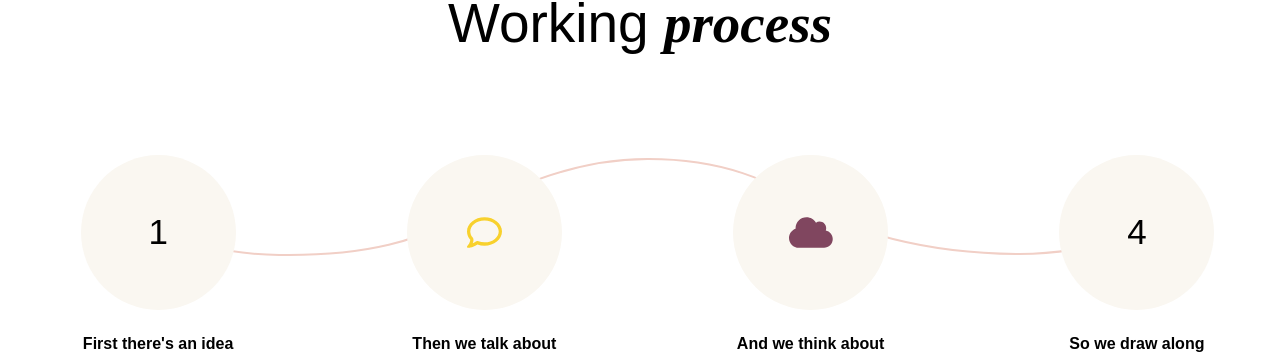
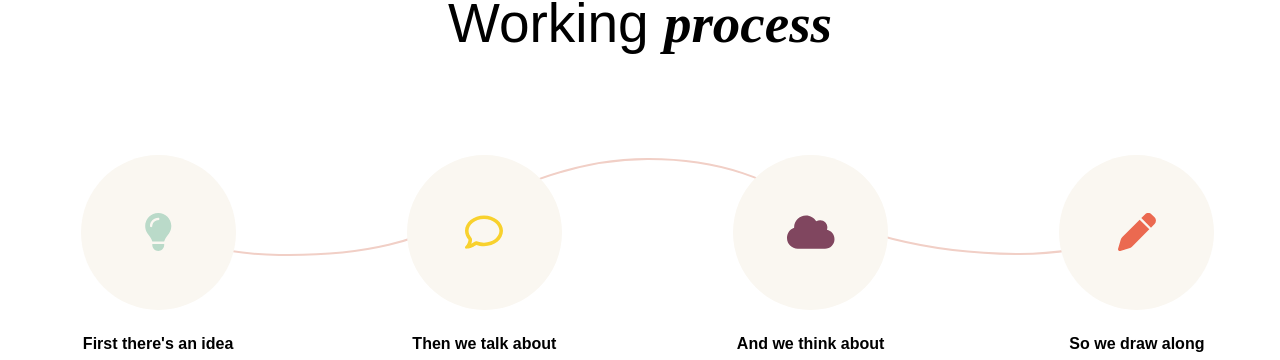
Before and after one commit to MirkoCherchi/proj-html-vuejs, a Vue app: page / in a window 1280 px wide. Shown: the part 1860-2220 px from the top of the page. Built offline with nearby package versions, Linux system fonts and the light colour scheme.

Commit message:
feat: new cursor and complete

```diff
--- a/src/assets/style/_reset.scss
+++ b/src/assets/style/_reset.scss
@@ -6,6 +6,7 @@
 
 body{
     font-family: Muli,sans-serif;
+    cursor: url(../../../public/img/cursor.png) 10 10, auto;
 }
 
 ul{
--- a/src/components/main/MainSection1.vue
+++ b/src/components/main/MainSection1.vue
@@ -137,6 +137,13 @@ h1 {
         font-weight: 600;
         font-size: 14px;
         cursor: pointer;
+
+        &:hover {
+            background-color: $border-4;
+            color: $white;
+            transition: 0.5s;
+
+        }
     }
 }
 
--- a/src/components/main/MainSection2.vue
+++ b/src/components/main/MainSection2.vue
@@ -95,6 +95,7 @@ export default {
             transform: translatey(-50%);
             padding: 20px 35px;
             box-shadow: 4px 4px 8px rgba(0, 0, 0, 0.1);
+            cursor: pointer;
 
             p {
                 font-size: 24px;
--- a/src/components/main/MainSection3.vue
+++ b/src/components/main/MainSection3.vue
@@ -15,7 +15,7 @@ export default {};
             <div class="cards">
                 <!-- Prima card -->
                 <div class="card">
-                    <div class="icon">1</div>
+                    <div class="icon"><font-awesome-icon class="light" :icon="['fas', 'lightbulb']" /></div>
                     <h4>First there's an idea</h4>
                     <p>
                         Lorem ipsum dolor sit, conetu adipisc sed be er ore aliqua pleasure
@@ -46,7 +46,7 @@ export default {};
                 </div>
                 <!-- Quarta card -->
                 <div class="card">
-                    <div class="icon">4</div>
+                    <div class="icon"><font-awesome-icon class="pen" :icon="['fas', 'pen']" /></div>
                     <h4>So we draw along</h4>
                     <p>
                         Lorem ipsum dolor sit, conetu adipisc sed be er ore aliqua pleasure
@@ -117,7 +117,7 @@ h2 {
             align-items: center;
             justify-content: center;
             border-radius: 50%;
-            font-size: 35px;
+            font-size: 38px;
 
             .comment {
                 color: $text-2;
@@ -125,6 +125,14 @@ h2 {
 
             .cloud {
                 color: $text-9;
+            }
+
+            .pen {
+                color: $text-6;
+            }
+
+            .light {
+                color: $text-3;
             }
         }
 
--- a/src/main.js
+++ b/src/main.js
@@ -18,6 +18,8 @@ import { faTwitter } from "@fortawesome/free-brands-svg-icons";
 import { faPinterestP } from "@fortawesome/free-brands-svg-icons";
 import { faFacebookF } from "@fortawesome/free-brands-svg-icons";
 import { faLinkedinIn } from "@fortawesome/free-brands-svg-icons";
+import { faLightbulb } from "@fortawesome/free-solid-svg-icons";
+import { faPen } from "@fortawesome/free-solid-svg-icons";
 
 /* add icons to the library */
 library.add(
@@ -30,7 +32,9 @@ library.add(
   faTwitter,
   faPinterestP,
   faFacebookF,
-  faLinkedinIn
+  faLinkedinIn,
+  faLightbulb,
+  faPen
 );
 
 createApp(App).component("font-awesome-icon", FontAwesomeIcon).mount("#app");
```
Also changed, not shown: public/img/cursor.png (added).
